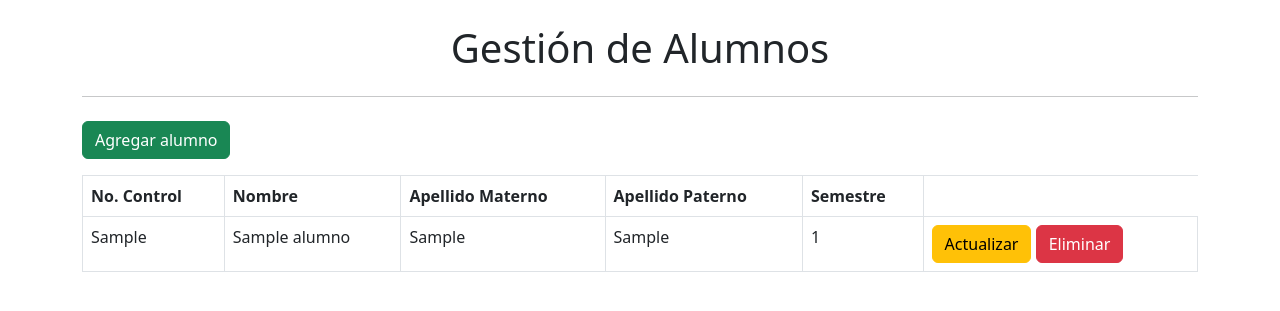
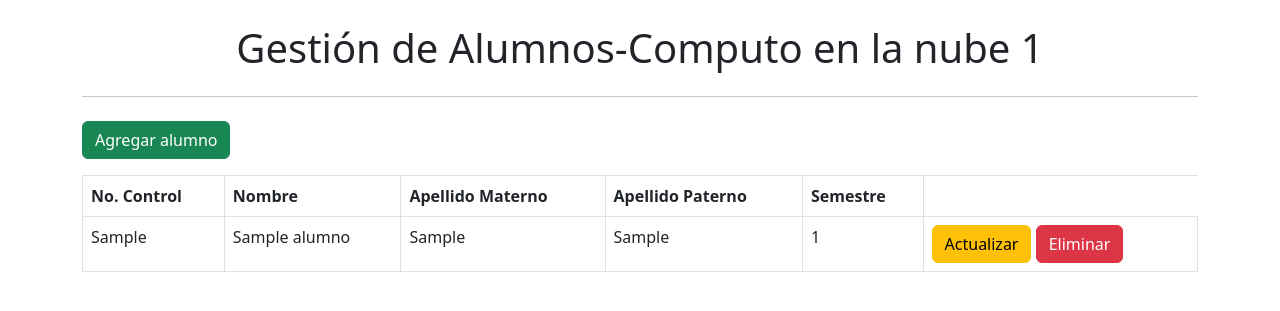
Before and after one commit to Brandon302/venv, a Flask app: page / in a window 1280 px wide. Shown: the top 311 px of the page. Run offline with Flask 3, Linux system fonts and the light colour scheme; tables that the repository leaves empty hold one stand-in row (values such as "Sample post").

Commit message:
Cambios2

```diff
--- a/templates/base.html
+++ b/templates/base.html
@@ -9,7 +9,7 @@
 <body>
     <div class="container mt-4">
         <header>
-            <h1 class="text-center">Gestión de Alumnos</h1>
+            <h1 class="text-center">Gestión de Alumnos-Computo en la nube 1</h1>
             <hr class="my-4">
         </header>
         <main>
```
